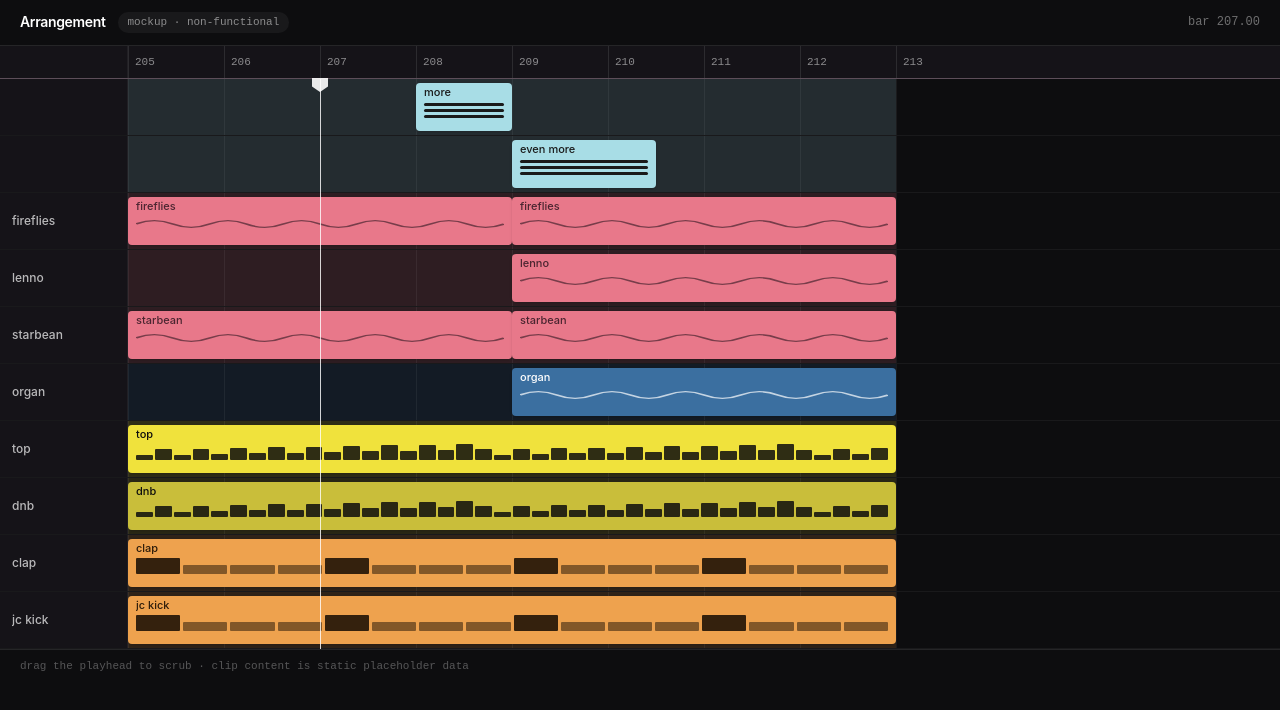
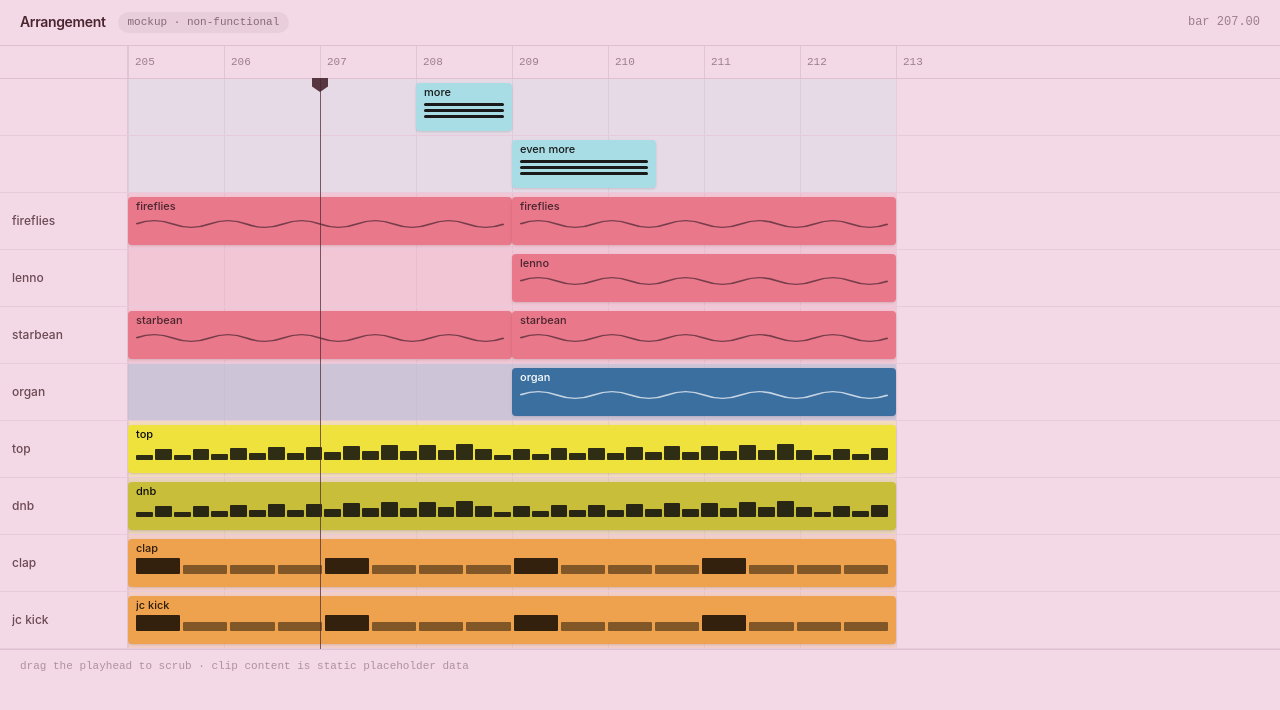
Before and after one commit to xe986232-ai/flatdaw, a React (Vite) app: page / in a window 1280 px wide. Shown: the top 710 px of the page. Built offline with nearby package versions, Linux system fonts and the light colour scheme.

Commit message:
Match shell background to reference palette (light pink instead of dark)

```diff
--- a/src/App.tsx
+++ b/src/App.tsx
@@ -25,15 +25,15 @@ export default function App() {
   }
 
   return (
-    <div className="min-h-screen bg-[#0d0d0f] text-white">
-      <header className="flex items-center justify-between border-b border-white/10 px-5 py-3">
+    <div className="min-h-screen bg-surface-base text-track-melodic-ink">
+      <header className="flex items-center justify-between border-b border-surface-grid/50 bg-surface-base px-5 py-3">
         <div className="flex items-center gap-3">
           <span className="text-sm font-semibold tracking-tight">Arrangement</span>
-          <span className="rounded-full bg-white/5 px-2.5 py-0.5 font-mono-daw text-[11px] text-white/50">
+          <span className="rounded-full bg-black/5 px-2.5 py-0.5 font-mono-daw text-[11px] text-track-melodic-ink/60">
             mockup · non-functional
           </span>
         </div>
-        <div className="font-mono-daw text-[12px] text-white/40">bar {playheadBar.toFixed(2)}</div>
+        <div className="font-mono-daw text-[12px] text-track-melodic-ink/50">bar {playheadBar.toFixed(2)}</div>
       </header>
 
       <div ref={scrollRef} className="relative overflow-x-auto">
@@ -56,7 +56,7 @@ export default function App() {
         </div>
       </div>
 
-      <footer className="border-t border-white/10 px-5 py-2 font-mono-daw text-[11px] text-white/30">
+      <footer className="border-t border-surface-grid/50 bg-surface-base px-5 py-2 font-mono-daw text-[11px] text-track-melodic-ink/40">
         drag the playhead to scrub · clip content is static placeholder data
       </footer>
     </div>
--- a/src/components/Playhead.tsx
+++ b/src/components/Playhead.tsx
@@ -14,10 +14,10 @@ export function Playhead({ x, onDrag }: { x: number; onDrag: (clientX: number) =
     <div className="pointer-events-none absolute top-0 bottom-0 z-30" style={{ left: x }}>
       <div
         onPointerDown={handlePointerDown}
-        className="pointer-events-auto absolute -top-[1px] -left-2 h-3.5 w-4 cursor-ew-resize rounded-b-sm bg-white/90"
+        className="pointer-events-auto absolute -top-[1px] -left-2 h-3.5 w-4 cursor-ew-resize rounded-b-sm bg-track-melodic-ink/90"
         style={{ clipPath: 'polygon(0 0, 100% 0, 100% 60%, 50% 100%, 0 60%)' }}
       />
-      <div className="h-full w-px bg-white/80" />
+      <div className="h-full w-px bg-track-melodic-ink/70" />
     </div>
   )
 }
--- a/src/components/RulerBar.tsx
+++ b/src/components/RulerBar.tsx
@@ -2,13 +2,13 @@ export function RulerBar({ startBar, endBar, barWidth, labelWidth }: { startBar:
   const bars = Array.from({ length: endBar - startBar + 1 }, (_, i) => startBar + i)
 
   return (
-    <div className="sticky top-0 z-20 flex border-b border-surface-grid/40 bg-[#151318]">
-      <div className="shrink-0 border-r border-white/5" style={{ width: labelWidth }} />
+    <div className="sticky top-0 z-20 flex border-b border-surface-grid/50 bg-surface-base">
+      <div className="shrink-0 border-r border-surface-grid/40" style={{ width: labelWidth }} />
       <div className="relative flex" style={{ width: bars.length * barWidth }}>
         {bars.map((bar) => (
           <div
             key={bar}
-            className="relative shrink-0 border-l border-white/10 py-2 pl-1.5 font-mono-daw text-[11px] text-white/50"
+            className="relative shrink-0 border-l border-surface-grid/40 py-2 pl-1.5 font-mono-daw text-[11px] text-track-melodic-ink/50"
             style={{ width: barWidth }}
           >
             {bar}
--- a/src/components/TrackRow.tsx
+++ b/src/components/TrackRow.tsx
@@ -2,12 +2,12 @@ import type { Track } from '../tracks'
 import { ClipBlock } from './ClipBlock'
 
 const railByKind: Record<Track['kind'], string> = {
-  marker: 'bg-track-marker/15',
-  melodic: 'bg-track-melodic/15',
-  lead: 'bg-track-lead/15',
-  drum: 'bg-track-drum/15',
-  perc: 'bg-track-perc/15',
-  accent: 'bg-track-accent/15',
+  marker: 'bg-track-marker/20',
+  melodic: 'bg-track-melodic/20',
+  lead: 'bg-track-lead/25',
+  drum: 'bg-track-drum/25',
+  perc: 'bg-track-perc/20',
+  accent: 'bg-track-accent/20',
 }
 
 export function TrackRow({
@@ -24,12 +24,12 @@ export function TrackRow({
   height?: number
 }) {
   return (
-    <div className="flex border-b border-white/5">
+    <div className="flex border-b border-surface-grid/30">
       <div
-        className="sticky left-0 z-10 flex shrink-0 items-center border-r border-white/5 bg-[#151318] px-3"
+        className="sticky left-0 z-10 flex shrink-0 items-center border-r border-surface-grid/40 bg-surface-base px-3"
         style={{ width: labelWidth, height }}
       >
-        <span className="truncate text-[12px] font-medium text-white/70">{track.name}</span>
+        <span className="truncate text-[12px] font-medium text-track-melodic-ink/80">{track.name}</span>
       </div>
       <div
         className={`relative ${railByKind[track.kind]}`}
@@ -39,7 +39,7 @@ export function TrackRow({
         {Array.from({ length: totalBars + 1 }).map((_, i) => (
           <div
             key={i}
-            className="absolute top-0 bottom-0 border-l border-white/[0.06]"
+            className="absolute top-0 bottom-0 border-l border-surface-grid/25"
             style={{ left: i * barWidth }}
           />
         ))}
--- a/src/index.css
+++ b/src/index.css
@@ -26,5 +26,5 @@
 
 body {
   margin: 0;
-  background: #0d0d0f;
+  background: var(--color-surface-base);
 }
```
